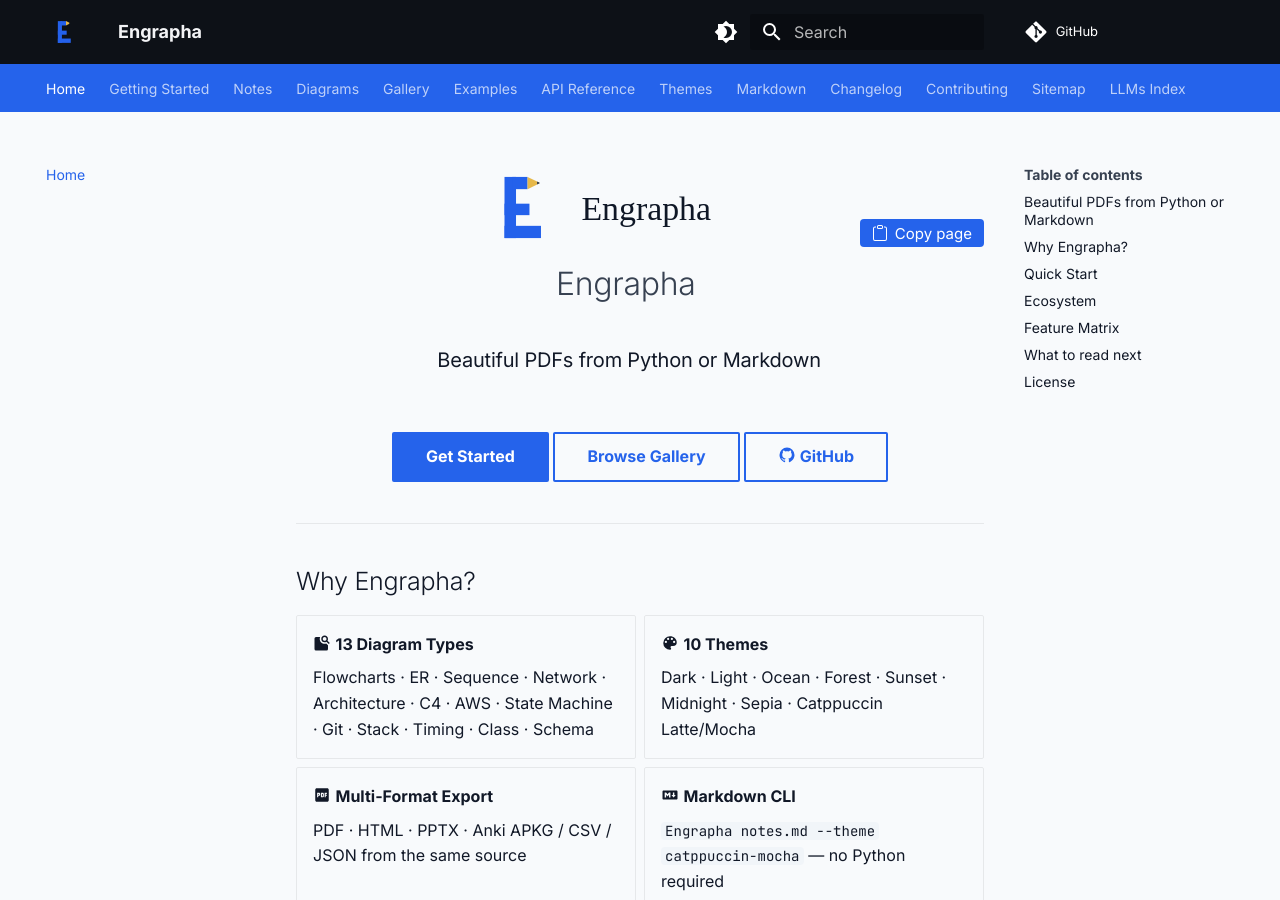
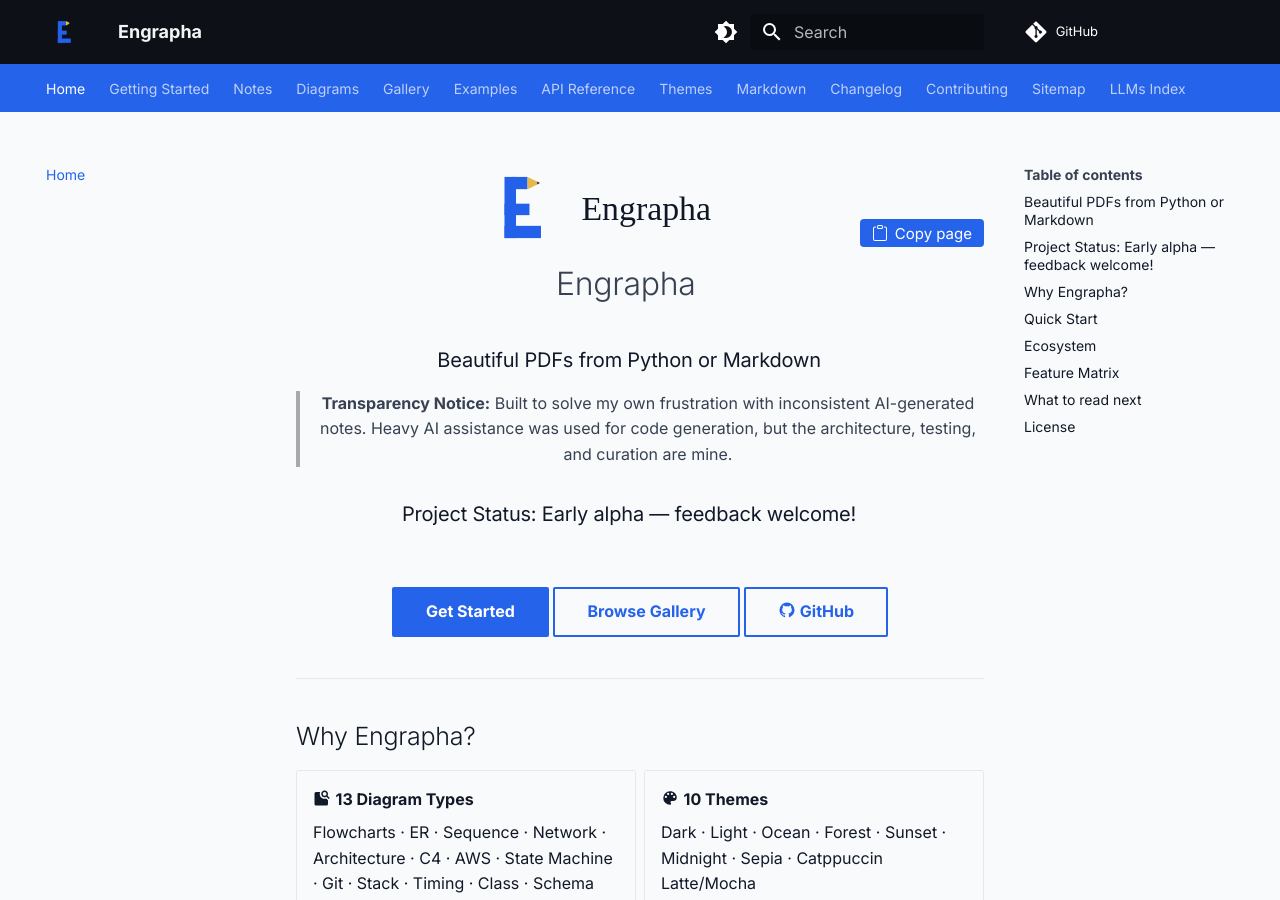
Before and after one commit to Bharat940/engrapha, an MkDocs documentation site: the page built from docs/index.md, in a window 1280 px wide and 900 px high. Built offline with MkDocs 1.6.1 and Material for MkDocs 9.7.7, drawn with Linux system fonts in a browser that asks for light colours; comment, search, counter and statistics services are not loaded.

Commit message:
Update README files to include transparency notice and project status

```diff
--- a/docs/index.md
+++ b/docs/index.md
@@ -8,6 +8,10 @@
 # <span class="logo-light"><img src="assets/engrapha_logo_black.svg" alt="Engrapha" width="320"/></span><span class="logo-dark"><img src="assets/engrapha_logo.svg" alt="Engrapha" width="320"/></span> Engrapha
 
 ### Beautiful PDFs from Python or Markdown
+
+> **Transparency Notice:** Built to solve my own frustration with inconsistent AI-generated notes. Heavy AI assistance was used for code generation, but the architecture, testing, and curation are mine.
+
+### Project Status: Early alpha — feedback welcome!
 <br>
 
 [Get Started](getting-started.md){ .md-button .md-button--primary }
```
Also changed, not shown: README.md (+4 -0 lines), packages/engrapha/README.md (+4 -0 lines), packages/engrapha_diagrams/README.md (+4 -0 lines), packages/engrapha_notes/README.md (+4 -0 lines).
